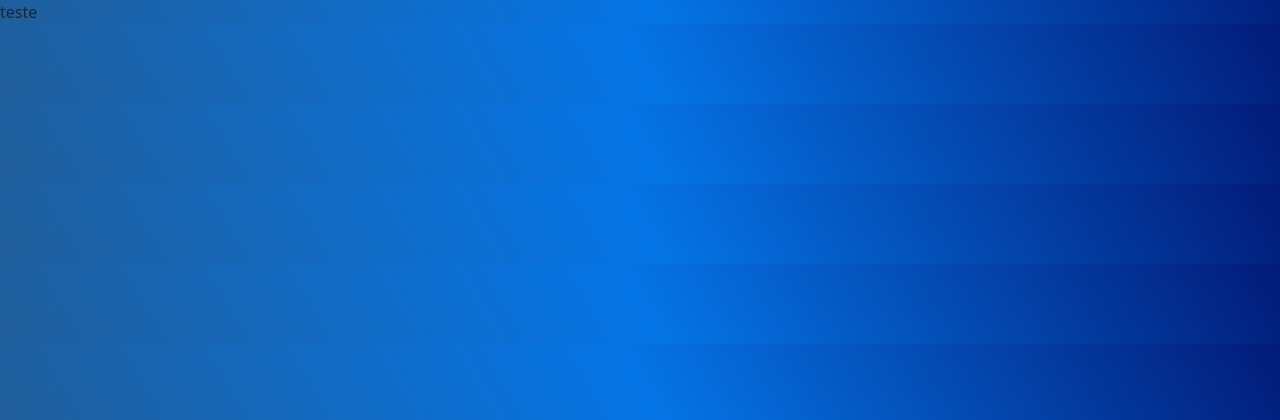
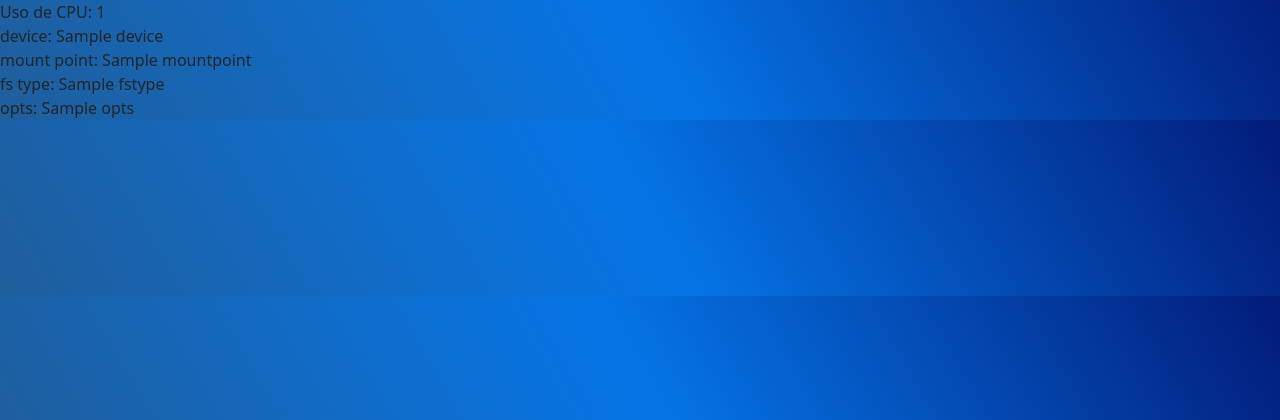
Before and after one commit to ghpm99/smart-home, a Django app: template apps/home/templates/home/home.html in a window 1280 px wide. Shown: the part 56-476 px from the top of the page. Run offline with Django 4.2, Linux system fonts and the light colour scheme; the template is opened without the code that fills it: most values are stand-ins (such as "Sample title", 1, 10 or a date in 2020); parts of the project's set-up code (start-up, migrations or seed data) failed here and were passed over; some libraries are stand-ins or nearby versions.

```diff
--- a/apps/home/templates/home/home.html
+++ b/apps/home/templates/home/home.html
@@ -1,5 +1,11 @@
 {% extends "base.html" %}
 
 {% block content %}
-    <div class="background">teste</div>
+    <div>Uso de CPU: {{ cpu_percent }}</div>
+    {% for disk in disk_partitions %}
+        <div>device: {{ disk.device }}</div>
+        <div>mount point: {{ disk.mountpoint }}</div>
+        <div>fs type: {{ disk.fstype }}</div>
+        <div>opts: {{ disk.opts }}</div>
+    {% endfor %}
 {% endblock content %}
```
Also changed, not shown: apps/home/views.py (+10 -3 lines), requirements.txt (+45 -2 lines).
